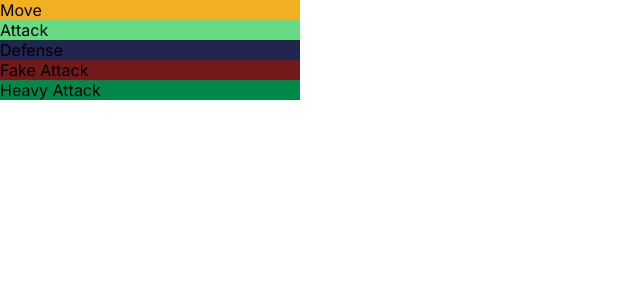
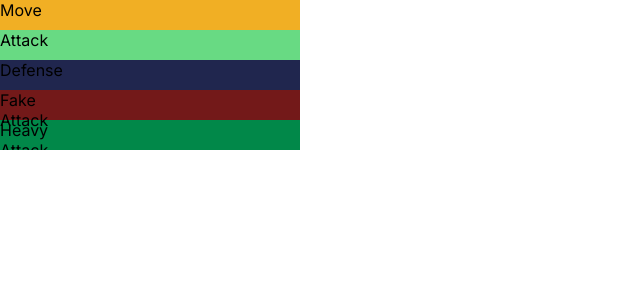
Before and after one commit to Palomia/gmtk-2023, a Next.js app: page / in a window 1280 px wide. Shown: the top 300 px of the page, without its empty margins (0-640 px from the left). Built offline with nearby package versions, Linux system fonts and the light colour scheme.

Commit message:
Create Action css

```diff
--- /dev/null
+++ b/src/app/Action.module.css
@@ -0,0 +1,4 @@
+.root{
+    width: 30px;
+    height: 30px;
+}
--- a/src/app/Action.tsx
+++ b/src/app/Action.tsx
@@ -1,9 +1,11 @@
+import styles from './Action.module.css';
+
 type Props = {
   name: string;
 };
 
 function Action({ name }: Props) {
-  return name;
+  return <div className={styles.root}>{name}</div>;
 }
 
 export default Action;
```
